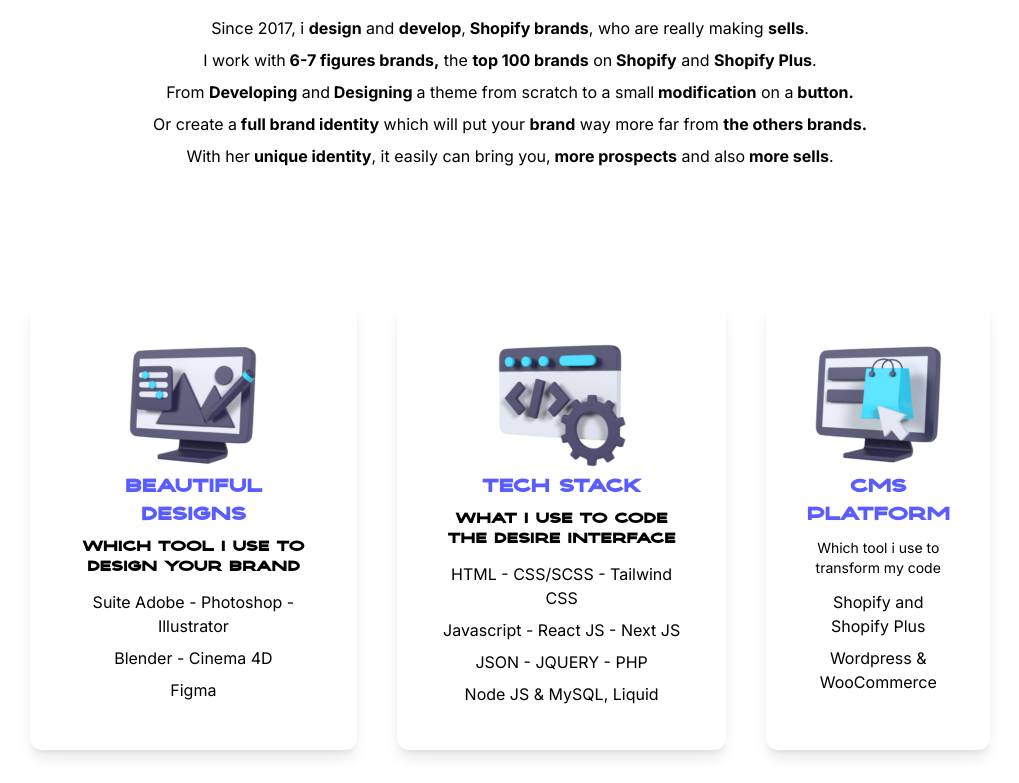
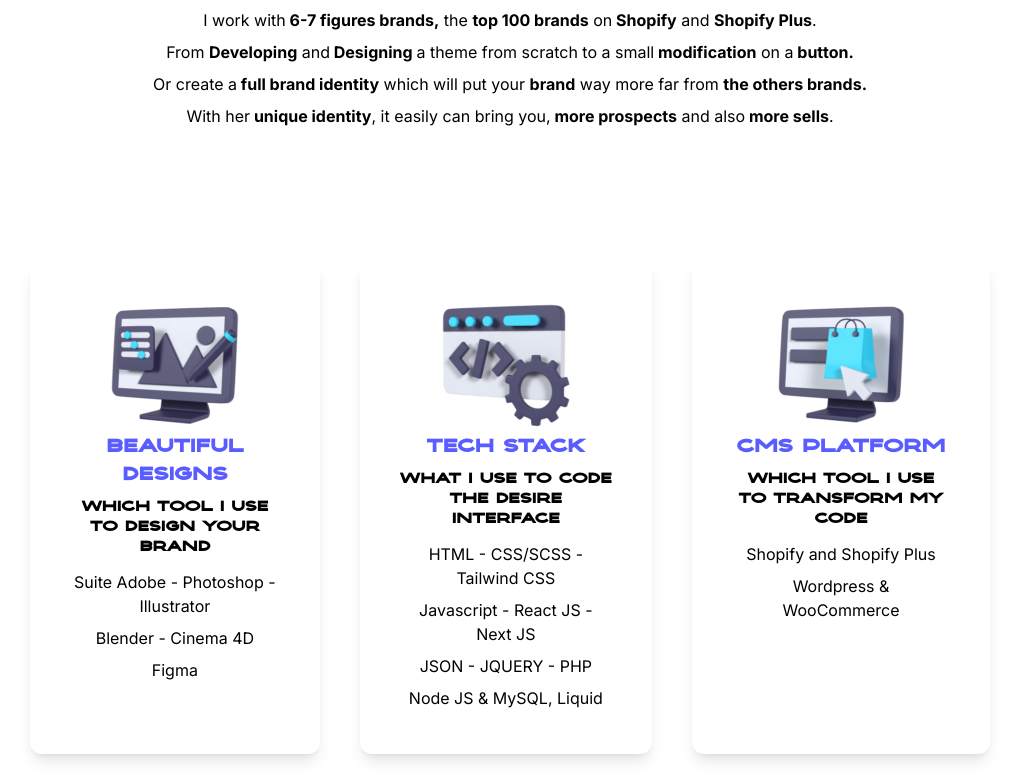
Before and after one commit to LilZloty/my-portfolio, a Next.js app in the folder my-react-portfolio/: page / in a window 1280 px wide. Shown: the part 1167-1950 px from the top of the page, without its empty margins (130-1149 px from the left). Built offline with nearby package versions, Linux system fonts and the light colour scheme; a web font is replaced by a local one.

Commit message:
Update index.js

```diff
--- a/my-react-portfolio/pages/index.js
+++ b/my-react-portfolio/pages/index.js
@@ -74,12 +74,6 @@
             </button>
           </div>
         </section>
-        <section>
-          <div className="pt-10">
-
-
-          </div>
-        </section>
         <section className="text-center ">
           <div className="py-10">
             <hr class="my-4 mx-auto w-48 h-1 bg-gray-100 rounded border-0 md:my-10 dark:bg-gray-700 "></hr>
@@ -132,9 +126,9 @@
               <h2 className="text-lg  text-[#595CFF]">
                 CMS PLATFORM
               </h2>
-              <h4 className="py-2 text-xs md:text-sm">
+              <h3 className="py-2 text-xs md:text-sm">
                 Which tool i use to transform my code
-              </h4>
+              </h3>
               <p className="py-1">Shopify and Shopify Plus</p>
               <p className="py-1">Wordpress & WooCommerce</p>
             </div>
```
